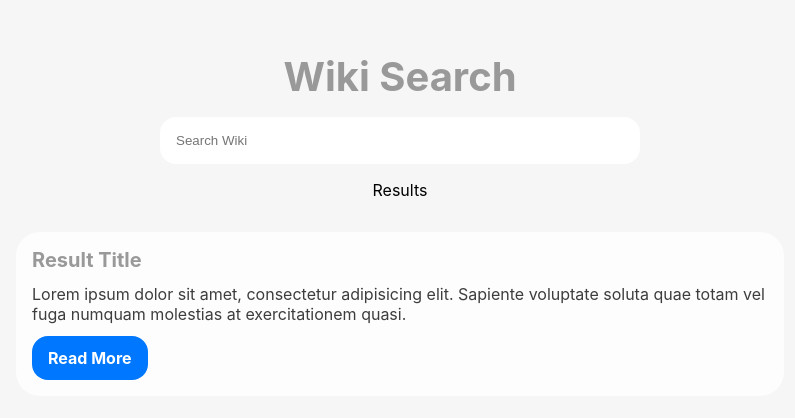
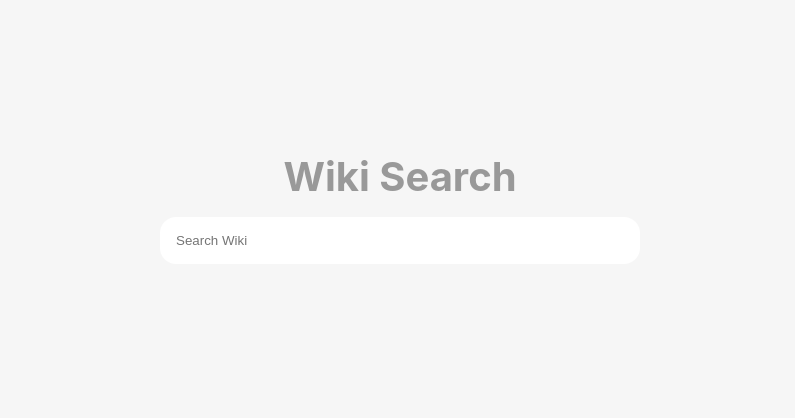
Before and after one commit to z-felixhan/react-wikipedia-search, a React (Create React App) app: page / in a window 1280 px wide. Shown: the part 168-586 px from the top of the page, without its empty margins (240-1035 px from the left). Built offline with nearby package versions, Linux system fonts and the light colour scheme.

Commit message:
Add search functionalities

```diff
--- a/src/App.js
+++ b/src/App.js
@@ -1,23 +1,59 @@
+import { useState } from "react";
+
 function App() {
+  const [search, setSearch] = useState("");
+  const [results, setResults] = useState([]);
+  const [searchInfo, setSearchInfo] = useState({});
+
+  const handleSearch = async (e) => {
+    e.preventDefault();
+
+    if (search === "") return;
+
+    const endpoint = `https://en.wikipedia.org/w/api.php?action=query&list=search&prop=info&inprop=url&utf8=&format=json&origin=*&srlimit=20&srsearch=${search}`;
+
+    const response = await fetch(endpoint);
+
+    if (!response.ok) {
+      throw Error(response.statusText);
+    }
+
+    const data = await response.json();
+
+    setResults(data.query.search);
+    setSearchInfo(data.query.searchinfo);
+  };
+
   return (
     <div className="App">
       <header className="App-header">
         <h1>Wiki Search</h1>
-        <form className="search-box">
-          <input type="search" placeholder="Search Wiki" />
+        <form className="search-box" onSubmit={handleSearch}>
+          <input
+            type="search"
+            placeholder="Search Wiki"
+            value={search}
+            onChange={(e) => setSearch(e.target.value)}
+          />
         </form>
-        <p>Results</p>
+        {searchInfo.totalhits ? <p>Results: {searchInfo.totalhits}</p> : ""}
       </header>
       <div className="results">
-        <div className="result">
-          <h3>Result Title</h3>
-          <p>
-            Lorem ipsum dolor sit amet, consectetur adipisicing elit. Sapiente
-            voluptate soluta quae totam vel fuga numquam molestias at
-            exercitationem quasi.
-          </p>
-          <a href="#">Read More</a>
-        </div>
+        {results.map((result, index) => {
+          const url = `https://en.wikipedia.org/?curid=${result.pageid}`;
+
+          return (
+            <div className="result" key={index}>
+              <h3>{result.title}</h3>
+              <p
+                dangerouslySetInnerHTML={{ __html: result.snippet + "..." }}
+              ></p>
+              <a href={url} target="_blank" rel="noreferrer">
+                Read More
+              </a>
+            </div>
+          );
+        })}
       </div>
     </div>
   );
```
